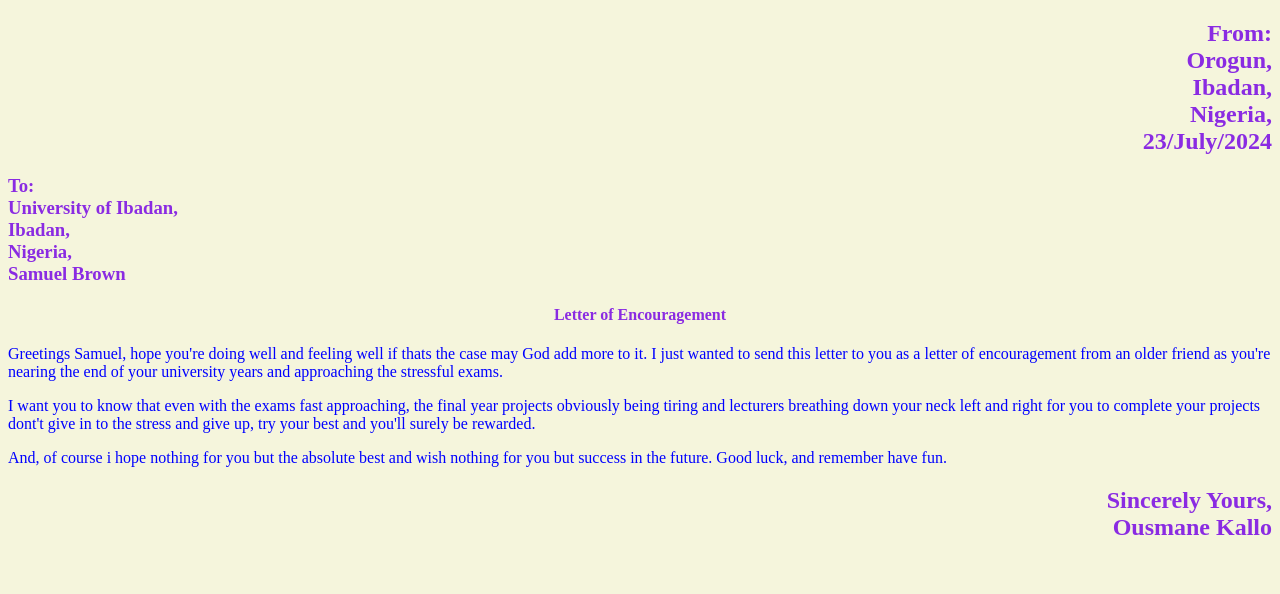
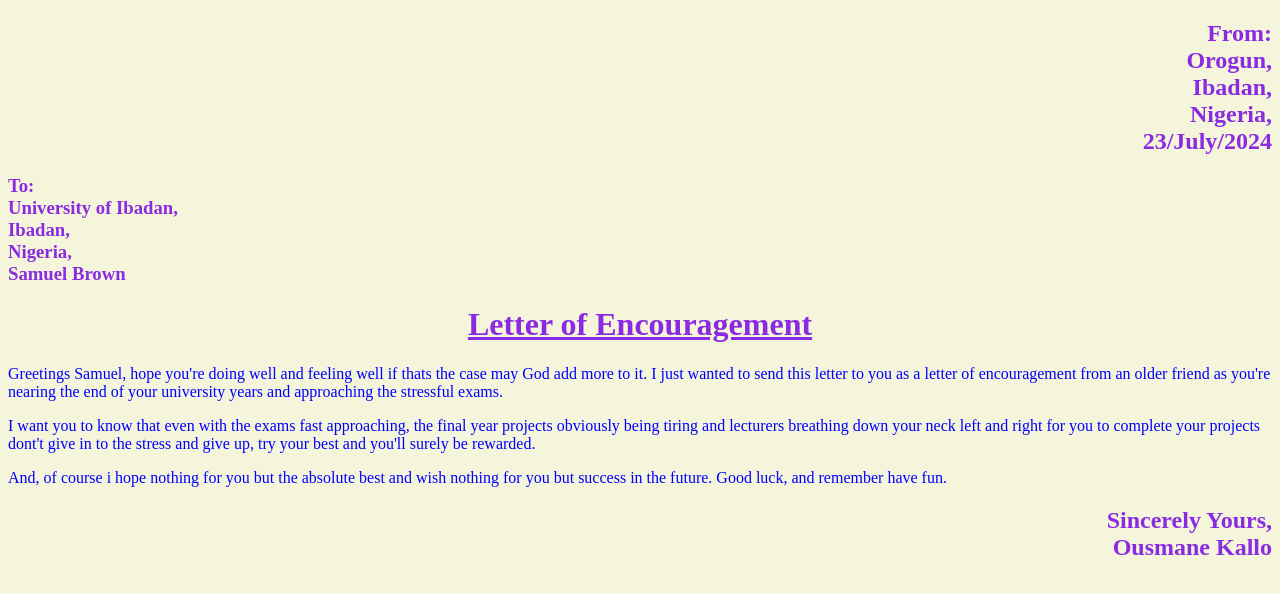
Before and after one commit to Man-Kalloxv/orangeproject, a plain HTML site: page index.html in a window 1280 px wide. Drawn offline with Linux system fonts and the light colour scheme.

Commit message:
edited css file

```diff
--- a/external.css
+++ b/external.css
@@ -2,9 +2,10 @@ h2{
     text-align: right;
     color: blueviolet;
 }
-h4{
+h1{
     text-align: center;
     color: blueviolet;
+    text-decoration: underline;
     }
     body{
         background-color: beige;
--- a/index.html
+++ b/index.html
@@ -15,9 +15,9 @@
     To: <br> University of Ibadan,<br>Ibadan,<br>Nigeria,<br>Samuel Brown
   </h3>
 
-  <h4>
+  <h1>
     Letter of Encouragement
-  </h4>
+  </h1>
 
   <div>
     <p>
```
